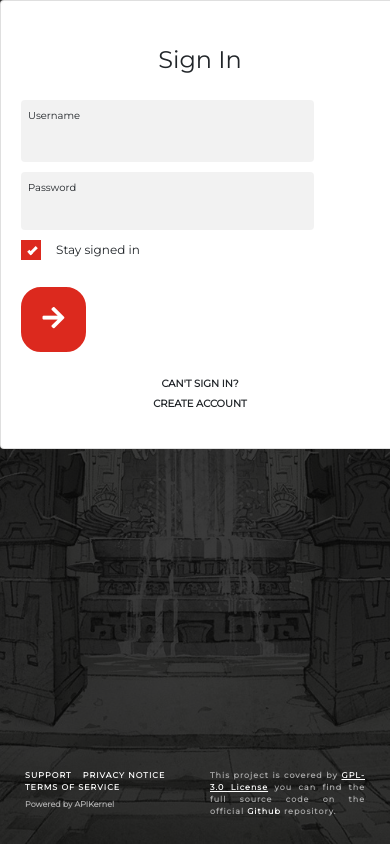
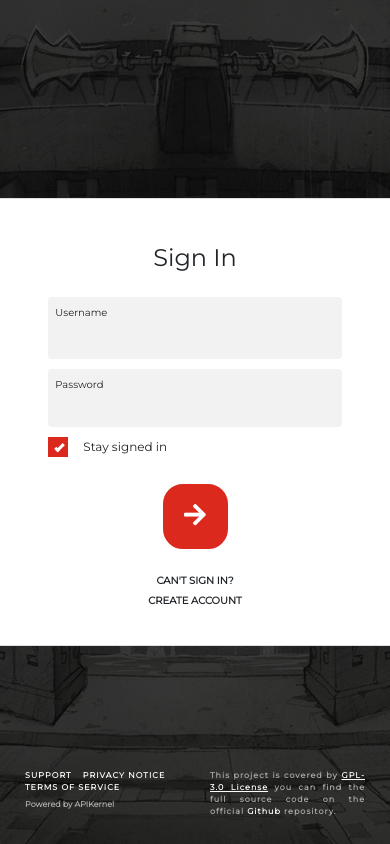
Before and after one commit to Abjorge95/APIKernel-API, a plain HTML site: page login.html in a window 390 px wide. Drawn offline with Linux system fonts and the light colour scheme.

Commit message:
Dev. Update 20082020.02
Fixed some design bugs

```diff
--- a/login.html
+++ b/login.html
@@ -16,30 +16,30 @@
 <body>
     <div class="login-background"></div>
     <div class="d-xl-flex align-items-xl-center" style="width: 100%;height: 100px;position: absolute;top: 0;padding-left: 50px;"></div>
-    <div class="d-lg-flex d-xl-flex justify-content-lg-center align-items-lg-center justify-content-xl-center align-items-xl-center login-panel">
+    <div class="d-flex justify-content-center align-items-center login-panel">
         <div class="d-xl-flex justify-content-xl-center align-items-xl-center">
             <div class="card" style="font-family: Montserrat, sans-serif;width: 400px;">
                 <div class="card-body">
                     <h4 class="text-center card-title" style="margin-top: 25px;margin-bottom: 25px;">Sign In</h4>
                     <div class="form-group">
                         <div class="row">
-                            <div class="col-10 offset-sm-1">
+                            <div class="col-10 offset-1">
                                 <div class="field"><span style="font-size: 10px;padding: 5px;">Username</span><input type="text" style="padding-top: 5px;padding-right: 5px;padding-bottom: 5px;padding-left: 15px;" name="username" autocomplete="off"></div>
                             </div>
                         </div>
                         <div class="row" style="margin-top: 10px;">
-                            <div class="col-10 offset-sm-1">
+                            <div class="col-10 offset-1">
                                 <div class="field"><span style="font-size: 10px;padding: 5px;">Password</span><input type="password" style="padding-top: 5px;padding-right: 5px;padding-left: 15px;"></div>
                             </div>
                         </div>
                         <div class="row" style="margin-top: 10px;">
-                            <div class="col-10 offset-sm-1"><label class="container" style="font-size: 12px; line-height: 20px;">Stay signed in
+                            <div class="col-10 offset-1"><label class="container" style="font-size: 12px; line-height: 20px;">Stay signed in
   <input type="checkbox" checked="checked">
   <span class="checkmark"></span>
 </label></div>
                         </div>
                         <div class="row" style="margin-top: 15px;">
-                            <div class="col d-lg-flex d-xl-flex justify-content-lg-center justify-content-xl-center"><button class="btn d-xl-flex justify-content-xl-center align-items-xl-center" type="submit" style="width: 65px;height: 65px;border-radius: 20px;border: 2px solid #dc291e;background-color: #dc291e;padding: 0px;"><i class="fas fa-arrow-right" style="font-size: 25px;color: #ffffff;"></i></button></div>
+                            <div class="col d-flex justify-content-center align-items-center"><button class="btn d-xl-flex justify-content-xl-center align-items-xl-center" type="submit" style="width: 65px;height: 65px;border-radius: 20px;border: 2px solid #dc291e;background-color: #dc291e;padding: 0px;"><i class="fas fa-arrow-right" style="font-size: 25px;color: #ffffff;"></i></button></div>
                         </div>
                     </div>
                     <div class="row">
```
Also changed, not shown: register.html (+2 -2 lines).
